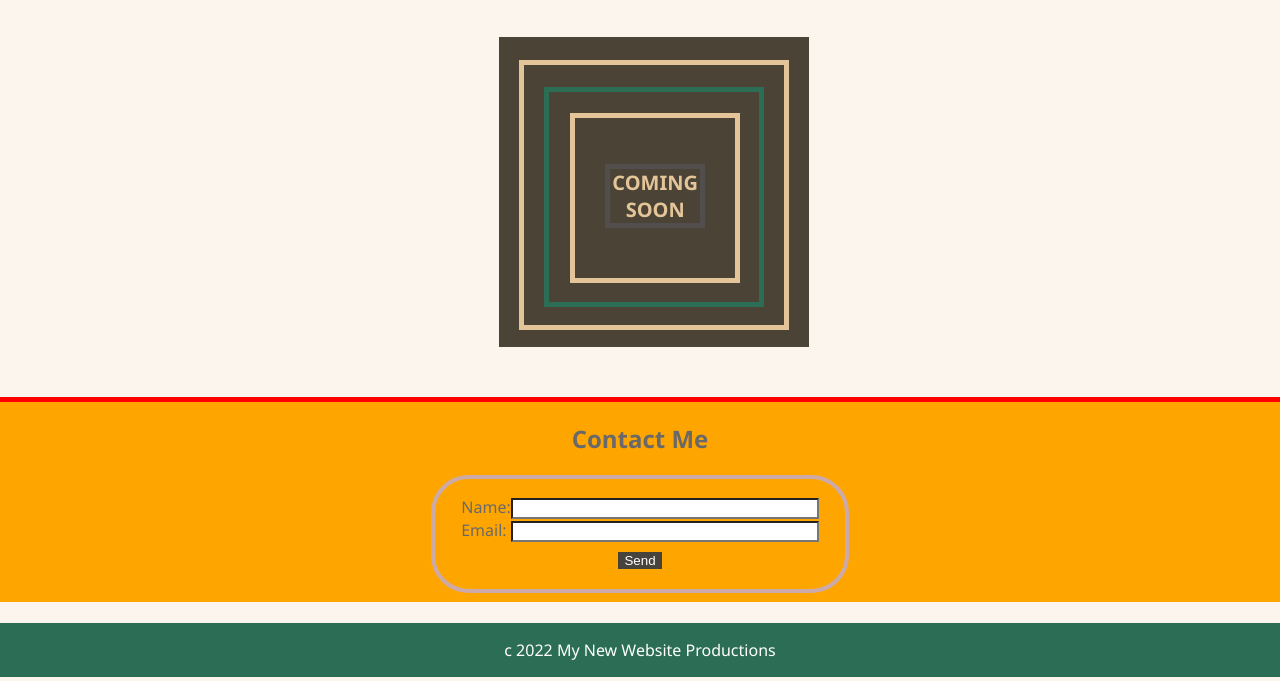
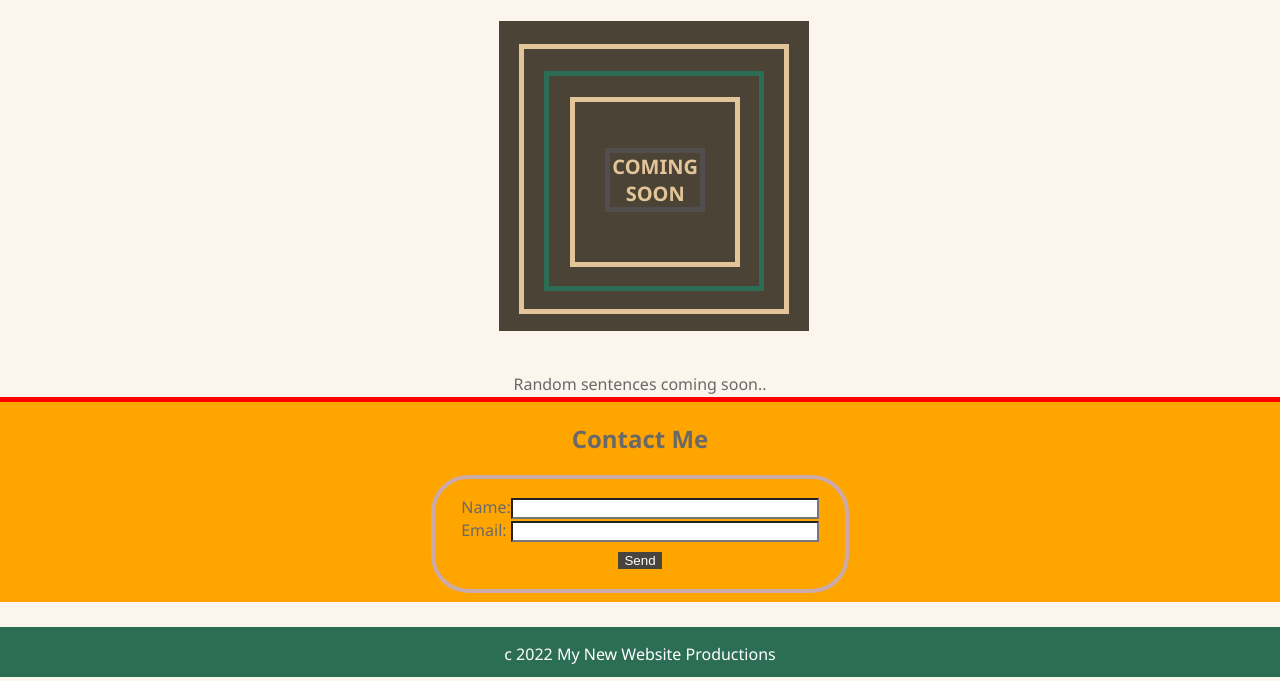
Before and after one commit to erive92d/mini-project, a plain HTML site: page index.html in a window 1280 px wide. Shown: the part 123-804 px from the top of the page. Drawn offline with Linux system fonts and the light colour scheme.

Commit message:
slight update on mac screen

```diff
--- a/styles.css
+++ b/styles.css
@@ -91,7 +91,7 @@ body {
     padding: 30px;
     background-color: rgb(75, 67, 53);
     position: absolute;
-    top: 20%;
+    top: 18%;
     left: 39%;
 
 
@@ -143,7 +143,7 @@ p {
 #random-sentence {
     width: 100%;
     position: absolute;
-    top: 63%;
+    top: 60%;
 
 
 }
@@ -155,6 +155,7 @@ footer {
     text-align: center;
     position: absolute;
     bottom: 0;
+    height: 50px;
 
 }
 
@@ -205,6 +206,7 @@ a {
     }
     .contacts {
         top: 111%;
+
     }
     footer {
 
```
